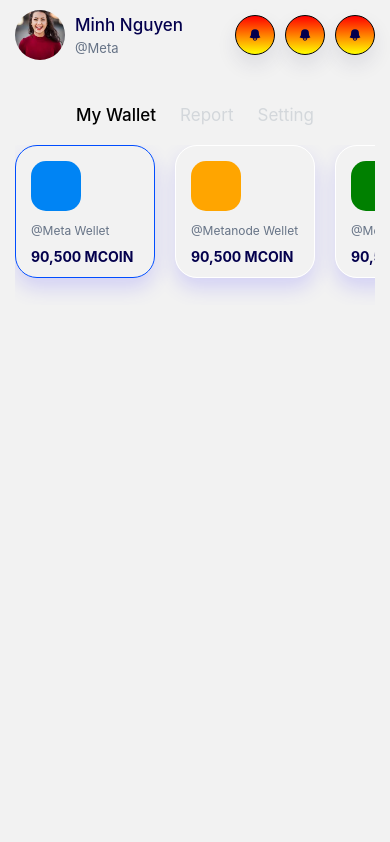
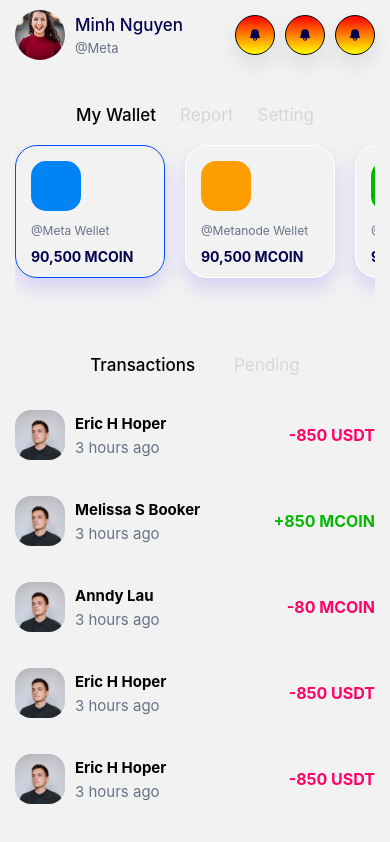
Before and after one commit to NguyenThiTuyetBang/Be-earning, a React Native app: screen /Home in a window 390 px wide. Built offline with nearby package versions, Linux system fonts and the light colour scheme.

Commit message:
Finish homepage UI

```diff
--- a/components/MyWallet/MyWallet.js
+++ b/components/MyWallet/MyWallet.js
@@ -1,10 +1,6 @@
 import { useState } from "react";
 import { Text, StyleSheet, View, Animated } from "react-native";
-import {
-  FlatList,
-  ScrollView,
-  TouchableOpacity,
-} from "react-native-gesture-handler";
+import { FlatList, TouchableOpacity } from "react-native-gesture-handler";
 
 const MyWallet = () => {
   const title = [
@@ -31,17 +27,17 @@ const MyWallet = () => {
       id: 1,
     },
     {
-      color: "orange",
+      color: "#FC9D00",
       title: "@Metanode Wellet",
       desc: "90,500 MCOIN",
       borderColor: "orange",
       id: 2,
     },
     {
-      color: "green",
+      color: "#04B800",
       title: "@Meta Wellet5",
       desc: "90,500 MCOIN",
-      borderColor: "yellow",
+      borderColor: "green",
       id: 3,
     },
   ];
@@ -52,7 +48,7 @@ const MyWallet = () => {
       <TouchableOpacity
         style={{
           height: 133,
-          width: 140,
+          width: 150,
           marginRight: 20,
           borderRadius: 22,
           boxShadow: "0px 10px 20px rgba(85, 76, 255, 0.2)",
--- /dev/null
+++ b/components/Transaction/Transaction.js
@@ -0,0 +1,155 @@
+import styles from "./styles.js";
+import { Text, View, Animated, Image } from "react-native";
+import { FlatList, TouchableOpacity } from "react-native-gesture-handler";
+import images from "../../constants/images";
+
+const Transaction = () => {
+  const listUser = [
+    {
+      id: 1,
+      name: "Eric H Hoper",
+      timer: "3 hours ago",
+      nft: "-850 USDT",
+      status: "decrease",
+    },
+    {
+      id: 2,
+      name: "Melissa S Booker",
+      timer: "3 hours ago",
+      nft: "+850 MCOIN",
+      status: "increase",
+    },
+    {
+      id: 3,
+      name: "Anndy Lau",
+      timer: "3 hours ago",
+      nft: "-80 MCOIN",
+      status: "decrease",
+    },
+    {
+      id: 4,
+      name: "Eric H Hoper",
+      timer: "3 hours ago",
+      nft: "-850 USDT",
+      status: "decrease",
+    },
+    {
+      id: 5,
+      name: "Eric H Hoper",
+      timer: "3 hours ago",
+      nft: "-850 USDT",
+      status: "decrease",
+    },
+  ];
+
+  const renderItem = ({ item }) => {
+    return (
+      <TouchableOpacity
+        style={{
+          height: 80,
+          width: "100%",
+          marginBottom: 6,
+        }}
+      >
+        <View
+          style={{
+            flex: 1,
+            justifyContent: "space-between",
+            alignItems: "center",
+            flexDirection: "row",
+          }}
+        >
+          <View
+            style={{
+              flex: 1,
+              justifyContent: "flex-start",
+              alignItems: "center",
+              flexDirection: "row",
+            }}
+          >
+            <Image
+              style={{
+                height: 50,
+                width: 50,
+                borderRadius: 16,
+              }}
+              source={images.avatar_2}
+            />
+            <View
+              style={{
+                marginLeft: 10,
+              }}
+            >
+              <Text
+                style={{
+                  fontSize: "15px",
+                  fontWeight: "700",
+                }}
+              >
+                {item.name}
+              </Text>
+              <Text
+                style={{
+                  fontSize: "15px",
+                  fontWeight: "400",
+                  marginTop: 5,
+                  color: "#667386",
+                }}
+              >
+                {item.timer}
+              </Text>
+            </View>
+          </View>
+          <View>
+            <Text
+              style={{
+                fontSize: "16px",
+                fontWeight: "700",
+                color: item.status === "increase" ? "#04B800" : "#FF0366",
+              }}
+            >
+              {item.nft}
+            </Text>
+          </View>
+        </View>
+      </TouchableOpacity>
+    );
+  };
+  return (
+    <>
+      <View style={styles.main}>
+        <View style={styles.textMain}>
+          <View
+            style={{
+              flex: 1,
+              justifyContent: "center",
+              alignItems: "center",
+              flexDirection: "row",
+            }}
+          >
+            <Text style={{ marginRight: 15, ...styles.textActive }}>
+              Transactions
+            </Text>
+            <Text style={{ ...styles.text }}>Pending</Text>
+          </View>
+        </View>
+        <View>
+          <Animated.View
+            style={{
+              height: "100%",
+              width: "100%",
+            }}
+          >
+            <FlatList
+              data={listUser}
+              renderItem={renderItem}
+              keyExtractor={(item) => item.id}
+              // numColumns={2}
+            />
+          </Animated.View>
+        </View>
+      </View>
+    </>
+  );
+};
+export default Transaction;
--- /dev/null
+++ b/components/Transaction/styles.js
@@ -0,0 +1,28 @@
+import { StyleSheet } from "react-native";
+
+const styles = StyleSheet.create({
+  container: {
+    margin: 20,
+  },
+  main: {
+    padding: 15,
+  },
+  textMain: {
+    width: "100%",
+    height: 60,
+  },
+  text: {
+    paddingHorizontal: 12,
+    fontSize: "17px",
+    fontWeight: "400",
+    color: "#D3D7DB",
+  },
+  textActive: {
+    paddingHorizontal: 12,
+    fontSize: "17px",
+    fontWeight: "500",
+    color: "black",
+  },
+});
+
+export default styles;
--- a/constants/images.js
+++ b/constants/images.js
@@ -1,4 +1,6 @@
 export const avatar_1 = require("../assets/babel.config.jpeg");
+export const avatar_2 = require("../assets/download.jpeg");
 export default {
   avatar_1,
+  avatar_2,
 };
--- a/screens/Home.js
+++ b/screens/Home.js
@@ -2,12 +2,14 @@ import { SafeAreaView, Text, Button } from "react-native";
 import React from "react";
 import Header from "../components/Header/Header";
 import MyWallet from "../components/MyWallet/MyWallet";
+import Transaction from "../components/Transaction/Transaction";
 
 const Home = ({ navigation }) => {
   return (
     <SafeAreaView>
       <Header />
       <MyWallet />
+      <Transaction />
       {/* <Button
         onPress={() => {
           navigation.navigate("Wallet");
```
Also changed, not shown: assets/download.jpeg (added).
